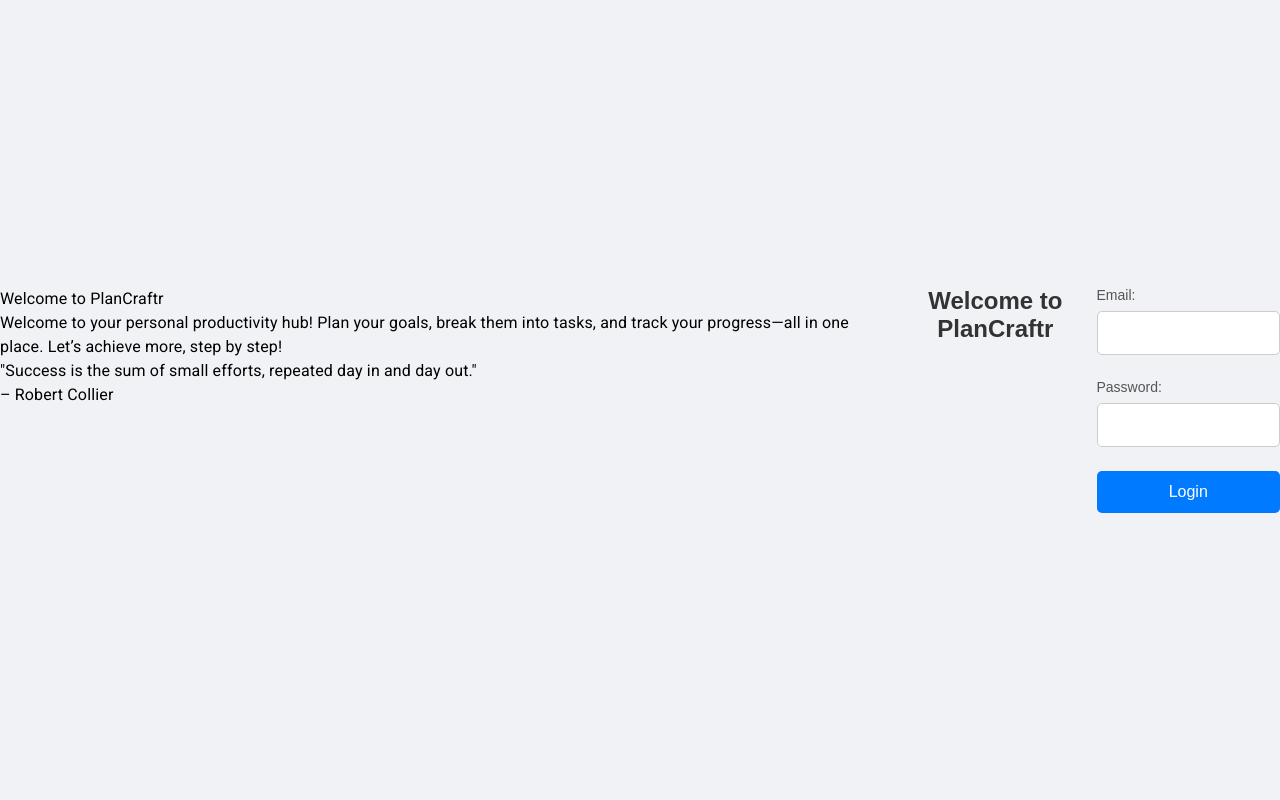
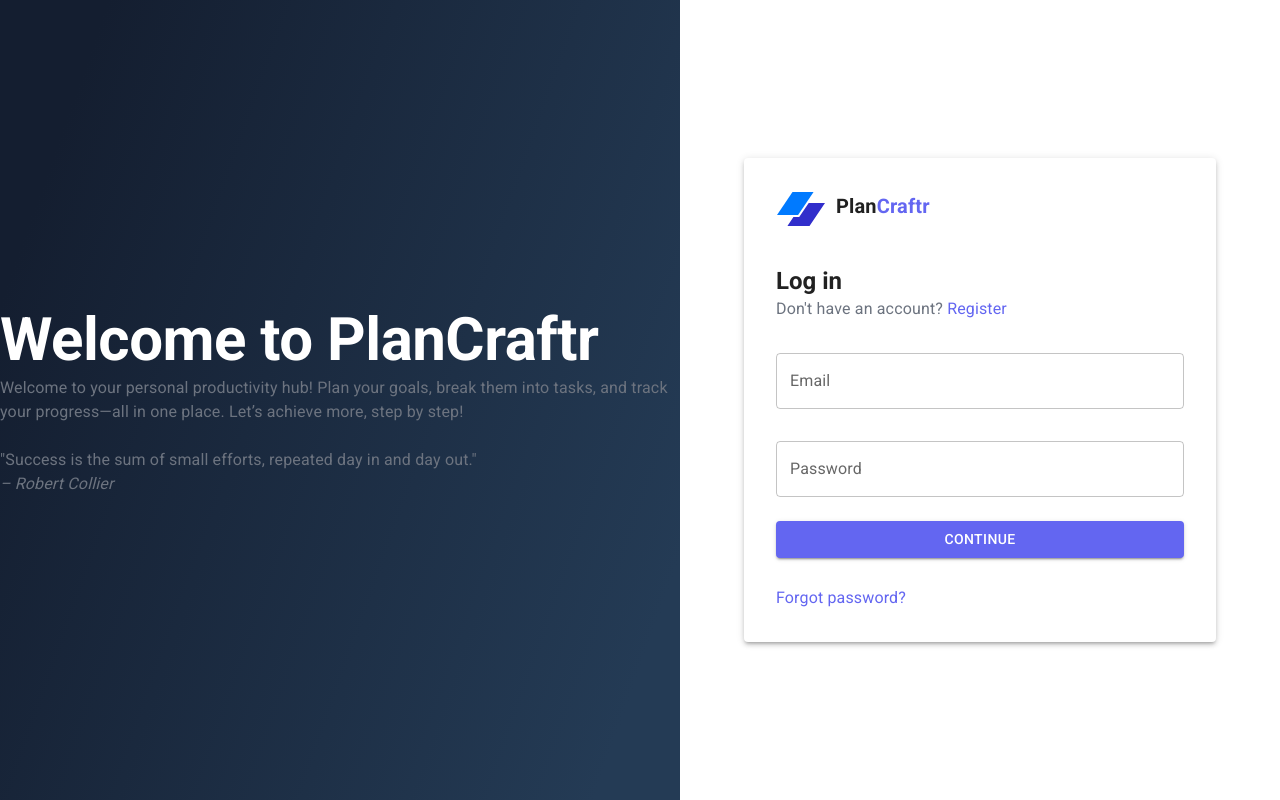
Before and after one commit to hasangawr/PlanCraftr, a React (Vite) app in the folder frontend/: page / in a window 1280 px wide. Built offline with nearby package versions, Linux system fonts and the light colour scheme.

Commit message:
Style login form

```diff
--- a/frontend/src/App.css
+++ b/frontend/src/App.css
@@ -3,77 +3,3 @@
   padding: 0;
   box-sizing: border-box;
 }
-
-body {
-  font-family: Arial, sans-serif;
-  background-color: #f0f2f5;
-  display: flex;
-  justify-content: center;
-  align-items: center;
-  height: 100vh;
-}
-
-.login-container {
-  background-color: #fff;
-  padding: 2rem;
-  border-radius: 10px;
-  box-shadow: 0 4px 8px rgba(0, 0, 0, 0.1);
-  width: 100%;
-  max-width: 400px;
-}
-
-h1 {
-  text-align: center;
-  margin-bottom: 2rem;
-  font-size: 24px;
-  color: #333;
-}
-
-form div {
-  margin-bottom: 1.5rem;
-}
-
-label {
-  display: block;
-  font-size: 14px;
-  color: #555;
-  margin-bottom: 0.5rem;
-}
-
-input {
-  width: 100%;
-  padding: 0.75rem;
-  border: 1px solid #ccc;
-  border-radius: 5px;
-  font-size: 16px;
-}
-
-input:focus {
-  border-color: #007bff;
-  outline: none;
-  box-shadow: 0 0 3px rgba(0, 123, 255, 0.25);
-}
-
-button {
-  width: 100%;
-  padding: 0.75rem;
-  border: none;
-  background-color: #007bff;
-  color: #fff;
-  font-size: 16px;
-  border-radius: 5px;
-  cursor: pointer;
-  transition: background-color 0.3s ease;
-}
-
-button:hover {
-  background-color: #0056b3;
-}
-
-.error-message {
-  color: red;
-  font-size: 14px;
-  margin-top: -1rem;
-  margin-bottom: 1rem;
-  text-align: center;
-}
--- a/frontend/src/components/Hero.tsx
+++ b/frontend/src/components/Hero.tsx
@@ -2,25 +2,44 @@ import { Box, Typography } from '@mui/material';
 
 const Hero = () => {
   return (
-    <Box>
-      <Box>
-        <Typography>Welcome to PlanCraftr</Typography>
-      </Box>
-      <Box>
-        <Typography>
-          Welcome to your personal productivity hub! Plan your goals, break them
-          into tasks, and track your progress—all in one place. Let’s achieve
-          more, step by step!
-        </Typography>
-      </Box>
-      <Box>
+    <Box
+      sx={{
+        background:
+          'linear-gradient(109.6deg, rgb(20, 30, 48) 11.2%, rgb(36, 59, 85) 91.1%);',
+        height: '100vh',
+        display: 'flex',
+        justifyContent: 'center',
+        alignItems: 'center',
+      }}
+    >
+      <Box sx={{ flex: '0 1 49rem' }}>
         <Box>
-          <Typography>
-            "Success is the sum of small efforts, repeated day in and day out."
+          <Typography
+            variant="h2"
+            sx={{ fontWeight: 'bold', color: '#ffffff' }}
+          >
+            Welcome to PlanCraftr
           </Typography>
         </Box>
         <Box>
-          <Typography>– Robert Collier</Typography>
+          <Typography sx={{ color: '#6C737F' }}>
+            Welcome to your personal productivity hub! Plan your goals, break
+            them into tasks, and track your progress—all in one place. Let’s
+            achieve more, step by step!
+          </Typography>
+        </Box>
+        <Box>
+          <Box sx={{ marginTop: '1.5rem' }}>
+            <Typography sx={{ color: '#6C737F' }}>
+              "Success is the sum of small efforts, repeated day in and day
+              out."
+            </Typography>
+          </Box>
+          <Box>
+            <Typography sx={{ color: '#6C737F', fontStyle: 'italic' }}>
+              – Robert Collier
+            </Typography>
+          </Box>
         </Box>
       </Box>
     </Box>
--- a/frontend/src/components/LoginForm.tsx
+++ b/frontend/src/components/LoginForm.tsx
@@ -1,16 +1,17 @@
 import { useState } from 'react';
 import axios from 'axios';
+import { Box, Button, Link, Paper, TextField, Typography } from '@mui/material';
 
 const LoginForm = () => {
   const [email, setEmail] = useState<string>('');
   const [password, setPassword] = useState<string>('');
-  const [error, setError] = useState<string | null>(null);
+  //const [error, setError] = useState<string | null>(null);
 
   const handleSubmit = async (e: React.FormEvent<HTMLFormElement>) => {
     e.preventDefault();
 
     if (!email || !password) {
-      setError('Please enter both email and password.');
+      //setError('Please enter both email and password.');
       return;
     }
 
@@ -19,7 +20,7 @@ const LoginForm = () => {
     setEmail('');
     setPassword('');
 
-    setError(null);
+    //setError(null);
 
     try {
       const response = await axios.post(
@@ -34,37 +35,91 @@ const LoginForm = () => {
   };
 
   return (
-    <>
-      <h1>Welcome to PlanCraftr</h1>
-      <div className="container">
-        <div className="login">
-          <form onSubmit={handleSubmit}>
-            <div>
-              <label htmlFor="email">Email:</label>
-              <input
+    <Box
+      sx={{
+        height: '100vh',
+        flex: '0 0 37.5rem',
+        display: 'flex',
+        justifyContent: 'center',
+        alignItems: 'center',
+      }}
+    >
+      <Paper elevation={3} sx={{ padding: '2rem', margin: '0 4rem' }}>
+        <Box sx={{ display: 'flex' }}>
+          <Box sx={{ marginRight: '10px' }}>
+            <svg
+              id="logo-35"
+              width="50"
+              height="39"
+              viewBox="0 0 50 39"
+              fill="none"
+              xmlns="http://www.w3.org/2000/svg"
+            >
+              {' '}
+              <path
+                d="M16.4992 2H37.5808L22.0816 24.9729H1L16.4992 2Z"
+                className="ccompli1"
+                fill="#007AFF"
+              ></path>{' '}
+              <path
+                d="M17.4224 27.102L11.4192 36H33.5008L49 13.0271H32.7024L23.2064 27.102H17.4224Z"
+                className="ccustom"
+                fill="#312ECB"
+              ></path>{' '}
+            </svg>
+          </Box>
+          <Typography variant="h6" sx={{ fontWeight: 'bold' }}>
+            Plan<span style={{ color: '#6366F1' }}>Craftr</span>
+          </Typography>
+        </Box>
+        <Box sx={{ marginTop: '2rem' }}>
+          <Typography variant="h5" sx={{ fontWeight: 'bold' }}>
+            Log in
+          </Typography>
+          <Typography sx={{ color: '#6C737F' }}>
+            Don't have an account?{' '}
+            <Link sx={{ color: '#6366F1', cursor: 'pointer' }} underline="none">
+              Register
+            </Link>
+          </Typography>
+        </Box>
+        <Box className="login-form" marginTop="2rem">
+          <Box component="form" onSubmit={handleSubmit}>
+            <TextField
               id="email"
+              label="Email"
+              variant="outlined"
               type="email"
-                value={email}
-                onChange={(e) => setEmail(e.target.value)}
-                required
+              fullWidth
             />
-            </div>
-            <div>
-              <label htmlFor="password">Password:</label>
-              <input
+            <TextField
               id="password"
+              label="Password"
+              variant="outlined"
               type="password"
-                value={password}
-                onChange={(e) => setPassword(e.target.value)}
-                required
+              fullWidth
+              sx={{ marginTop: '2rem' }}
             />
-            </div>
-            {error && <p style={{ color: 'red' }}>{error}</p>}
-            <button type="submit">Login</button>
-          </form>
-        </div>
-      </div>
-    </>
+            <Button
+              variant="contained"
+              fullWidth
+              sx={{ backgroundColor: '#6366F1', marginTop: '1.5rem' }}
+              aria-label="login"
+            >
+              Continue
+            </Button>
+          </Box>
+          <Typography sx={{ marginTop: '1.75rem' }}>
+            <Link
+              style={{ color: '#6366F1', cursor: 'pointer' }}
+              underline="none"
+            >
+              Forgot password?
+            </Link>
+          </Typography>
+        </Box>
+      </Paper>
+    </Box>
   );
 };
 
--- a/frontend/src/layouts/HomeLayout.tsx
+++ b/frontend/src/layouts/HomeLayout.tsx
@@ -4,7 +4,7 @@ import Hero from '../components/Hero';
 
 const HomeLayout = () => {
   return (
-    <Box display={'flex'}>
+    <Box sx={{ height: '100vh', display: 'flex' }}>
       <Hero />
       <Outlet />
     </Box>
```
Also changed, not shown: 1 other file (tests, documents, lock files or other folders). Lines whose indentation alone changed are shown as unchanged.
